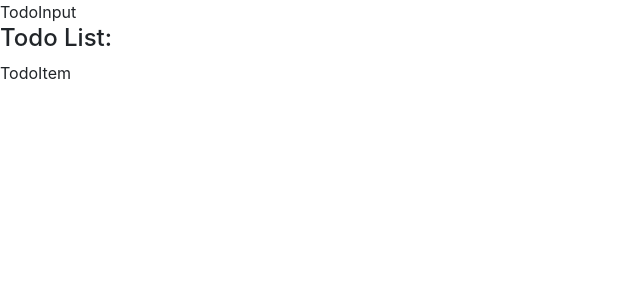
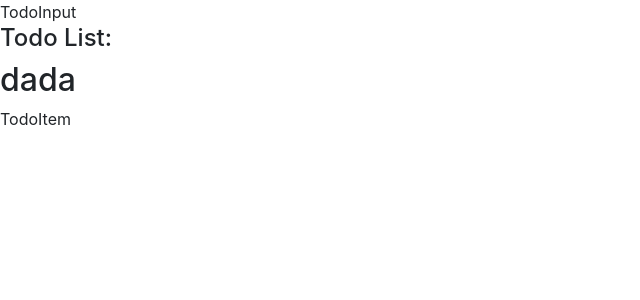
Before and after one commit to Mihailo1995/todo-list, a React (Create React App) app: page / in a window 1280 px wide. Shown: the top 300 px of the page, without its empty margins (0-640 px from the left). Built offline with nearby package versions, Linux system fonts and the light colour scheme; the HTML template or start-up script is replaced by a standard one.

Commit message:
commit 2

```diff
--- a/src/components/TodoList.js
+++ b/src/components/TodoList.js
@@ -6,6 +6,7 @@ export class TodoList extends Component {
         return (
             <div>
                 <h4>Todo List:</h4>
+                <h2>dada</h2>
                 <TodoItem />
             </div>
         );
```
